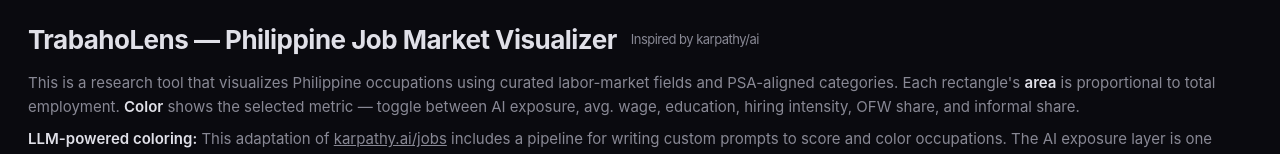
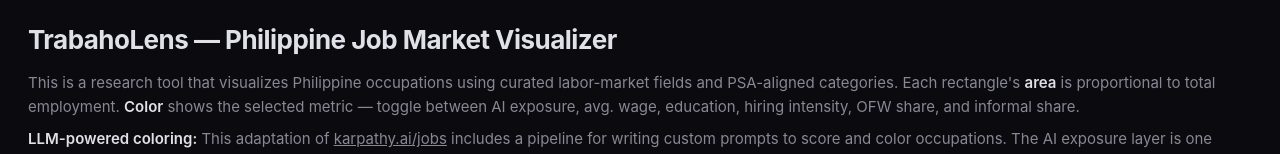
Before and after one commit to mnco25/TrabahoLens, a plain HTML site: page site/index.html in a window 1280 px wide. Shown: the top 154 px of the page. Drawn offline with Linux system fonts and the light colour scheme.

Commit message:
fix: remove unnecessary link from header for clarity

```diff
--- a/site/index.html
+++ b/site/index.html
@@ -494,10 +494,7 @@
     <div id="wrapper">
       <header id="header">
         <div class="intro">
-          <h1>
-            TrabahoLens — Philippine Job Market Visualizer
-            <a href="https://karpathy.ai/jobs/">Inspired by karpathy/ai</a>
-          </h1>
+          <h1>TrabahoLens — Philippine Job Market Visualizer</h1>
           <p>
             This is a research tool that visualizes Philippine occupations using
             curated labor-market fields and PSA-aligned categories. Each
```
